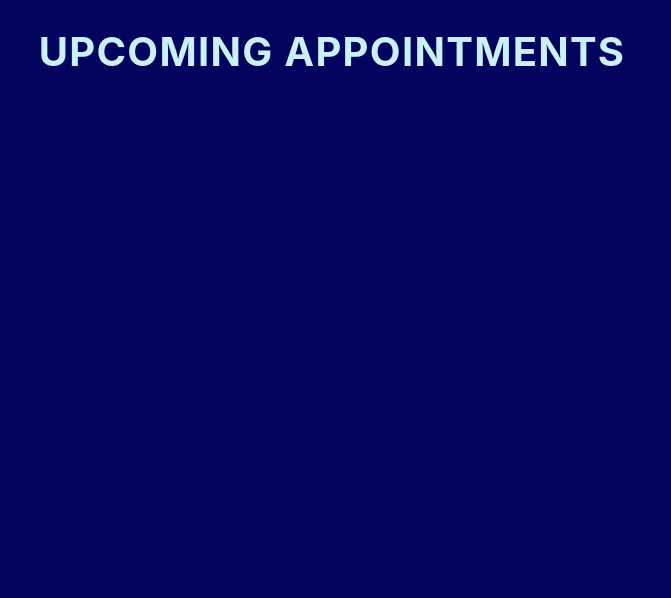
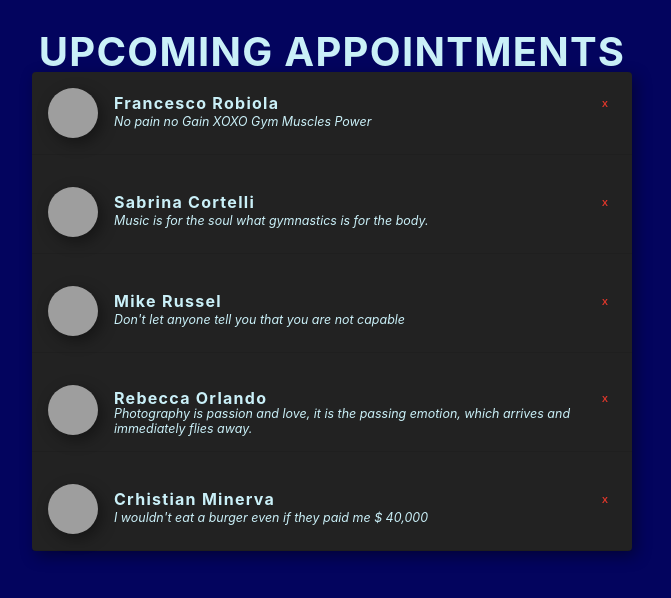
Before and after one commit to davidevignozzi/react-exercise-appointments, a React (Create React App) app: page / in a window 1280 px wide. Shown: the top 598 px of the page, without its empty margins (308-979 px from the left). Built offline with nearby package versions, Linux system fonts and the light colour scheme; grey boxes are pictures that could not be loaded.

Commit message:
Displayed appointment

```diff
--- a/src/List.js
+++ b/src/List.js
@@ -1,11 +1,28 @@
 import React from "react";
 
-const List = () => {
-  return <ul></ul>;
+const List = (props) => {
+  return <ul className="user-list">
+    {
+      props.data.map((person) => (
+        <li key={person.id}>
+          <Person {...person} />
+        </li>
+      ))
+    }
+  </ul>;
 };
 
-const Person = () => {
-  return <article>Person</article>;
+const Person = ({id, name, state, img}) => {
+  return <article>
+    <img src={img} alt="prs" className="person-img" />
+    <div className="person-info">
+      <div className="person-action">
+        <h4>{name}</h4>
+        <button className="btn" onClick={console.log(id)}>X</button>
+      </div>
+      <p>{state}</p>
+    </div>
+  </article>;
 };
 
 export default List;
--- a/src/Main.js
+++ b/src/Main.js
@@ -1,10 +1,17 @@
-import React from 'react'
+import React, { useState } from 'react'
+import data from './data'
+import List from './List'
 
 const Main = () => {
+
+    const [people, setPeople] = useState(data)
+
   return (
     <main>
         <div className="container">
-
+            <div className="people-list">
+                <List data={people} />
+            </div>
         </div>
     </main>
   )
```
